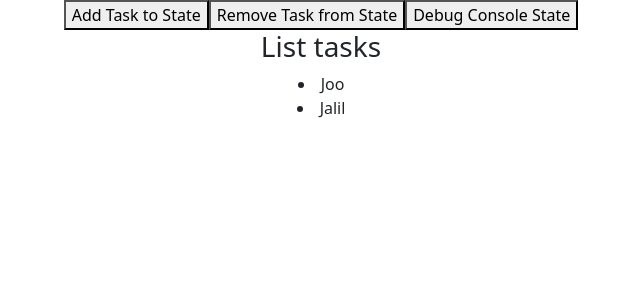
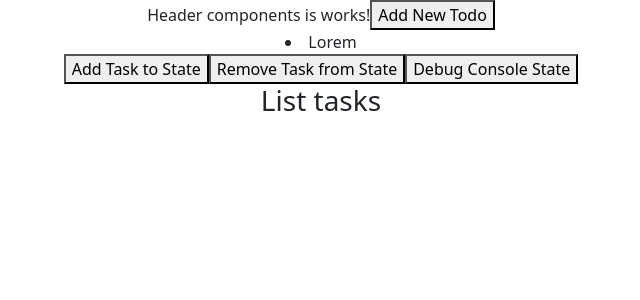
Before and after one commit to synrgy-5-fsw-1-cihuy/belajar-reactjs, a React (Create React App) app: page / in a window 1280 px wide. Shown: the top 300 px of the page, without its empty margins (319-959 px from the left). Built offline with nearby package versions, Linux system fonts and the light colour scheme.

Commit message:
combine reducer

```diff
--- a/src/App.js
+++ b/src/App.js
@@ -2,6 +2,7 @@ import { useEffect } from 'react';
 import { connect } from 'react-redux';
 // import { BrowserRouter as Router, Route, Routes } from 'react-router-dom';
 import './App.css';
+import Header from './components/header/Header';
 import { addTask, removeTask, consoleState } from './components/store/Actions';
 // import Contact from './components/contact/Contact';
 // import Login from './components/login/Login';
@@ -30,6 +31,7 @@ function App({ appState, addNewTask, removeLastTask, debugConsoleState }) {
 
   return (
     <div className="App">
+      <Header />
       {/* <Router>
          <Routes>
             <Route path='/login' element={<Login />} />
@@ -44,9 +46,9 @@ function App({ appState, addNewTask, removeLastTask, debugConsoleState }) {
       <button onClick={() => handleDebugConsoleState()}>Debug Console State</button>
       <h3>List tasks</h3>
       <div>
-        { appState.people.map((peop) => {
+        {/* { appState.people.map((peop) => {
           return <li>{peop}</li>
-        })}
+        })} */}
       </div>
     </div>
   );
@@ -54,7 +56,7 @@ function App({ appState, addNewTask, removeLastTask, debugConsoleState }) {
 
 // Map State Redux to State Comp
 const mapStateToProps = (state) => ({
-  appState: state
+  appState: state.people
 });
 
 // Map Dispatch Action to Props Comp
--- a/src/components/header/Header.js
+++ b/src/components/header/Header.js
@@ -1,32 +1,37 @@
-import { useEffect, useState } from "react";
+import { useEffect } from "react";
+import { connect } from "react-redux";
+import { addTodo } from "../store/Actions";
 
 // Functional component
-const Header = (props) => {
-    // Hook State
-    const [name, setName] = useState("Ilyas");
-    const [age, setAge] = useState(0);
+const Header = ({ todoState, addNewTodo }) => {
 
     // Effect Hook
     useEffect(() => {
-        setName("Hasan");
+        console.log(todoState);
     }, []);
 
-    // Effect Hook
-    useEffect(() => {
-        setAge(10);
-    }, []);
+    const handleAddNewTodo = () => {
+        console.log('test');
+        addNewTodo("Ipsum");
+    };
 
     return (
         <div>
             Header components is works!
-            {/* Event Handling */}
-            <button onClick={() => setName("Dila")}>Ganti pemeran</button>
-            <button onClick={() => setAge(20)}>Umur {props.name}</button>
-            <h2>Roni suka main air bersama {name}</h2>
-            <h3>{props.name} sudah berumur {age}</h3>
-            <h4>{props.person.name}</h4>
+            <button onClick={() => handleAddNewTodo()}>Add New Todo</button>
+            { todoState.todos.map((todo) => {
+                return <li>{ todo }</li>
+            })}
         </div>
     );
 };
 
-export default Header;
+const mapStateToProps = (state) => ({
+    todoState: state.todoReducer
+});
+
+const mapDispatchToProps = (dispatch) => ({
+    addNewTodo: (todo) => dispatch(addTodo(todo))
+});
+
+export default connect(mapStateToProps, mapDispatchToProps)(Header);
--- a/src/components/store/Actions.js
+++ b/src/components/store/Actions.js
@@ -13,8 +13,14 @@ const consoleState = (task) => ({
     task
 });
 
+const addTodo = (todo) => ({
+    type: 'ADD_TODO',
+    todo
+})
+
 export {
     addTask,
     removeTask,
-    consoleState
+    consoleState,
+    addTodo
 }
--- a/src/components/store/reducer/Reducer.js
+++ b/src/components/store/reducer/AppReducer.js
@@ -1,8 +1,8 @@
-const initialState = {
+const initialStateApp = {
     people: ['Joo', 'Jalil']
 };
 
-const appReducer = (state = initialState, action) => {
+const appReducer = (state = initialStateApp, action) => {
 
     switch(action.type) {
         case 'ADD_TASK':
--- /dev/null
+++ b/src/components/store/reducer/TodoReducer.js
@@ -0,0 +1,18 @@
+const initialStateTodo = {
+    todos: ['Lorem']
+};
+
+const todoReducer = (state = initialStateTodo, action) => {
+    switch (action.type) {
+        case "ADD_TODO":
+            return {
+                ...state,
+                todo: state.todos.concat(action.todo)
+            }
+
+        default:
+            return state;
+    };
+};
+
+export default todoReducer;
--- /dev/null
+++ b/src/components/store/reducer/index.js
@@ -0,0 +1,8 @@
+import { combineReducers } from "redux";
+import appReducer from "./AppReducer";
+import todoReducer from "./TodoReducer";
+
+export default combineReducers({
+    appReducer,
+    todoReducer
+});
--- a/src/index.js
+++ b/src/index.js
@@ -6,9 +6,9 @@ import reportWebVitals from './reportWebVitals';
 import 'bootstrap/dist/css/bootstrap.min.css';
 import { Provider } from 'react-redux';
 import { legacy_createStore as createStore } from 'redux';
-import appReducer from './components/store/reducer/Reducer';
+import rootReducer from './components/store/reducer/index';
 
-const store = createStore(appReducer);
+const store = createStore(rootReducer);
 
 const root = ReactDOM.createRoot(document.getElementById('root'));
 console.log("STATE IN REDUX STORE :", store.getState());
```
